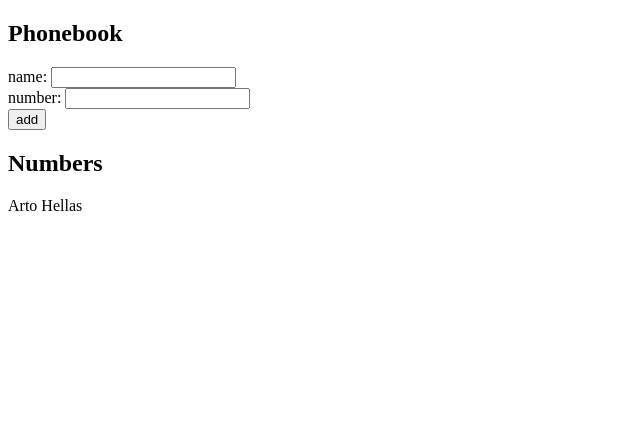
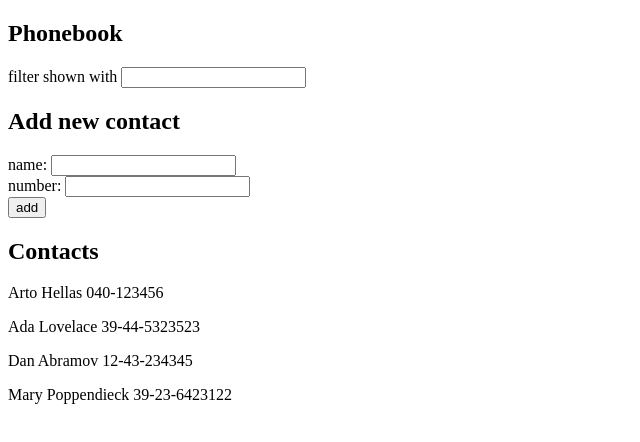
Before and after one commit to adelina-muntean/fullstackopen, a React (Vite) app in the folder part-2/phonebook/: page / in a window 1280 px wide. Shown: the top 442 px of the page, without its empty margins (0-640 px from the left). Built offline with nearby package versions, Linux system fonts and the light colour scheme.

Commit message:
exercise 2.9

```diff
--- a/part-2/phonebook/src/App.jsx
+++ b/part-2/phonebook/src/App.jsx
@@ -6,7 +6,8 @@
   )
 }
 
-const Persons = ({persons}) => {
+const Persons = ({persons, personsToShow, filter}) => {
+  if (filter.length === 0) {
     return (
       <>
         {persons.map(person =>
@@ -14,14 +15,29 @@
         )}
       </>
     )
+  } else {
+    return (
+      <>
+        {personsToShow.map(person =>
+          <Person key={person.name} person={person}/>
+        )}
+      </>
+    )
+  }
 }
 
 const App = () => {
   const [persons, setPersons] = useState([
-    { name: 'Arto Hellas' }
+    { name: 'Arto Hellas', number: '040-123456', id: 1 },
+    { name: 'Ada Lovelace', number: '39-44-5323523', id: 2 },
+    { name: 'Dan Abramov', number: '12-43-234345', id: 3 },
+    { name: 'Mary Poppendieck', number: '39-23-6423122', id: 4 }
   ])
   const [newName, setNewName] = useState('')
   const [newNumber, setNewNumber] = useState('')
+  const [filter, setFilter] = useState('')
+
+  const personsToShow = persons.filter(person => person.name.toLowerCase().includes(filter.toLowerCase()))
 
   const handleNameInput = (event) => {
     const name = event.target.value
@@ -52,6 +68,8 @@
   return (
     <div>
       <h2>Phonebook</h2>
+      filter shown with <input value={filter} onChange={(event) => setFilter(event.target.value)}/>
+      <h2>Add new contact</h2>
       <form>
         <div>
           name: <input value={newName} onChange={handleNameInput}/>
@@ -63,8 +81,8 @@
           <button type="submit" onClick={handleClick}>add</button>
         </div>
       </form>
-      <h2>Numbers</h2>
-      <Persons persons={persons} />
+      <h2>Contacts</h2>
+      <Persons persons={persons} personsToShow={personsToShow} filter={filter}/>
     </div>
   )
 }
```
Lines whose indentation alone changed are shown as unchanged.
